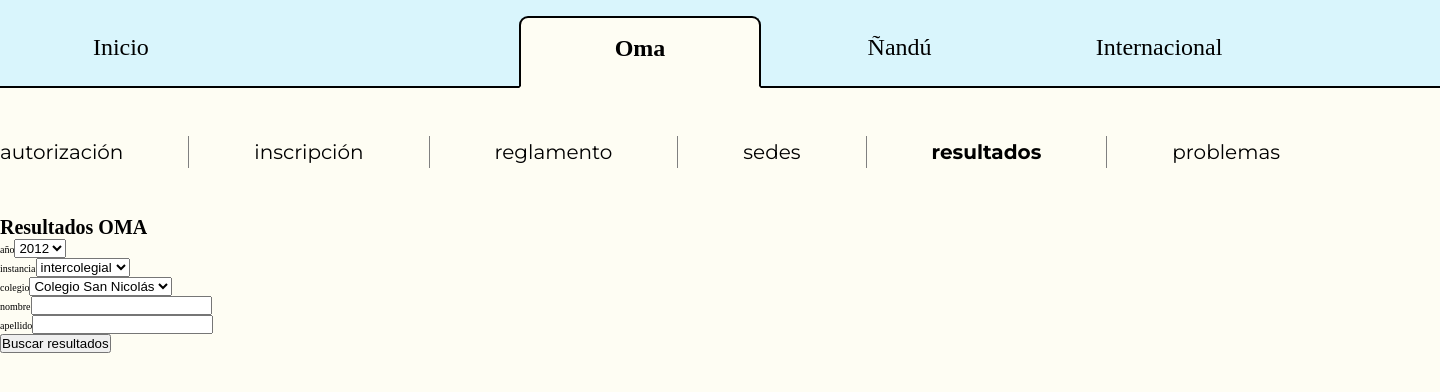
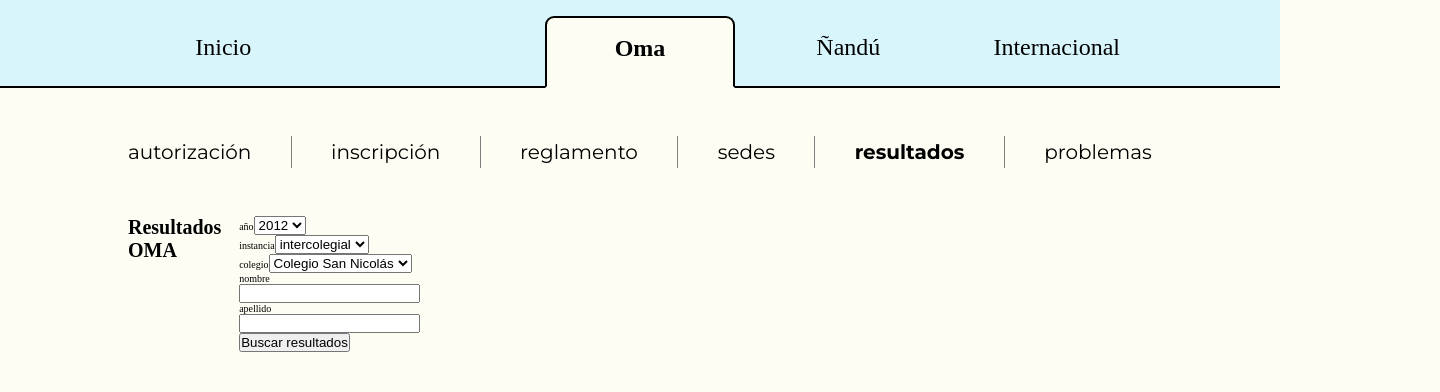
Before and after one commit to JZylber/oma-san-isidro, a Next.js app: page /oma/resultados in a window 1280 px wide. Shown: the top 392 px of the page, 1440 px wide, since content can reach past the window. Built offline with nearby package versions, Linux system fonts and the light colour scheme; a web font is replaced by a local one.

Commit message:
feat(results): provisional styling

```diff
--- /dev/null
+++ b/pages/nandu/resultados.module.scss
@@ -0,0 +1,23 @@
+@use '../../styles/shared.scss' as shared;
+
+.wrapper{
+    display: flex;
+    width: 100%;
+    justify-content: center;
+}
+.main {
+    @include shared.tablet-only{
+        display: grid;
+        column-gap: 2.5 * shared.$tabletXspacing;
+        @include shared.tablet-columns;
+        grid-template-rows: max-content max-content;
+        width: 85%;
+    }
+    @include shared.desktop-only{
+        display: grid;
+        @include shared.desktop-columns;
+        grid-template-rows: max-content max-content;
+        width: 80%;
+        max-width: 1200px;
+    }
+}
--- /dev/null
+++ b/pages/oma/resultados.module.scss
@@ -0,0 +1,23 @@
+@use '../../styles/shared.scss' as shared;
+
+.wrapper{
+    display: flex;
+    width: 100%;
+    justify-content: center;
+}
+.main {
+    @include shared.tablet-only{
+        display: grid;
+        column-gap: 2.5 * shared.$tabletXspacing;
+        @include shared.tablet-columns;
+        grid-template-rows: max-content max-content;
+        width: 85%;
+    }
+    @include shared.desktop-only{
+        display: grid;
+        @include shared.desktop-columns;
+        grid-template-rows: max-content max-content;
+        width: 80%;
+        max-width: 1200px;
+    }
+}
--- a/pages/oma/resultados.tsx
+++ b/pages/oma/resultados.tsx
@@ -1,13 +1,16 @@
 import { NextPage } from "next";
 import NavBar from "../../components/NavBar/Navbar";
 import Results from "../../components/ResultsPage/results";
+import styles from "./resultados.module.scss"
 
 const OMAResults : NextPage = () => {
     return(
-        <>
+        <div className={styles.wrapper}>
+        <main className={styles.main}>
         <NavBar/>
         <Results competition="OMA"/>
-        </>
+        </main>
+        </div>
         )
 }
 
```
Also changed, not shown: pages/nandu/resultados.tsx (+5 -2 lines).
